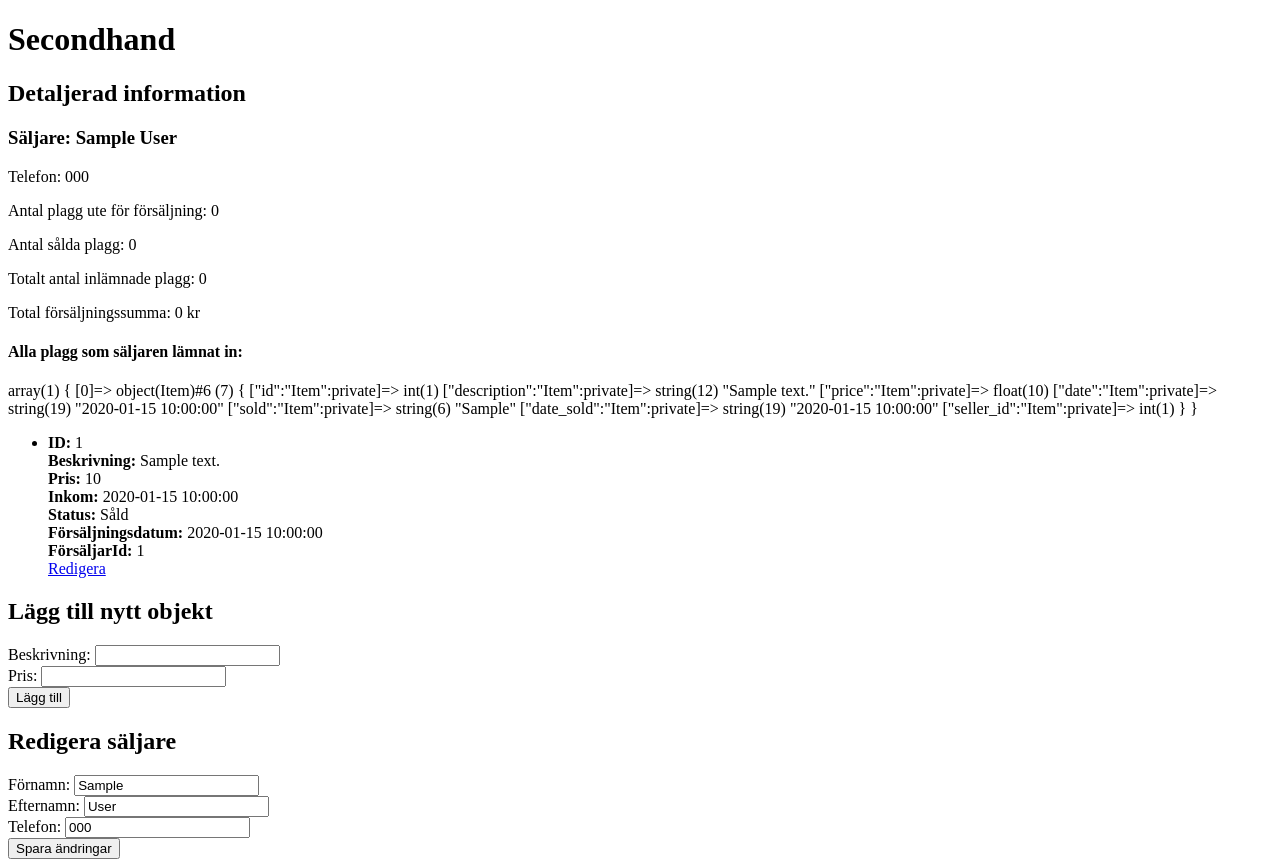
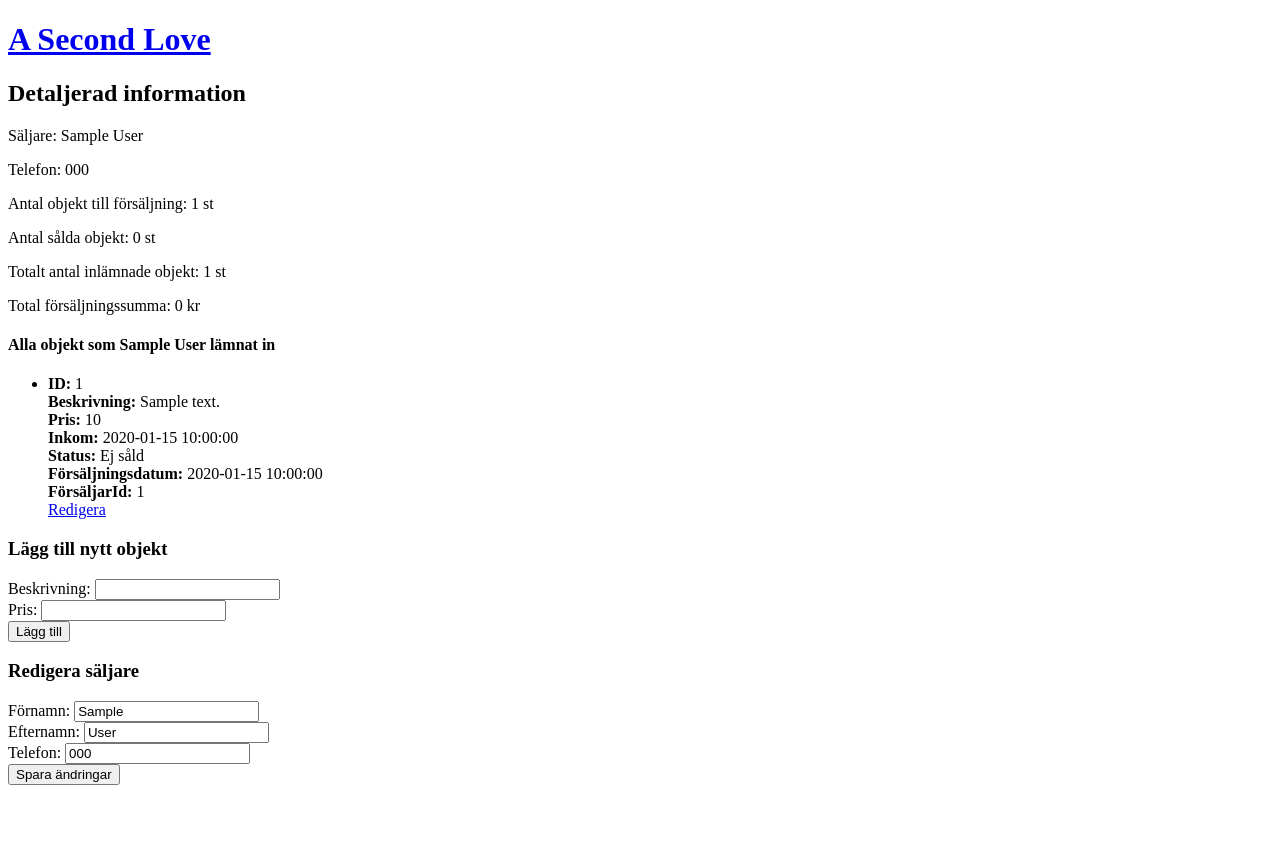
Before and after one commit to ToveLissner/PHP_assignment, a PHP site: page /slutprojekt/views/sellerDetails.php?id=1 in a window 1280 px wide. After the commit the page ends 785 px from the top, so only its background shows below. Run offline with PHP 8.4, Linux system fonts and the light colour scheme; tables that the repository leaves empty or names only in its code hold one stand-in row (values such as "Sample post").

Commit message:
functions

```diff
--- a/controllers/createItemController.php
+++ b/controllers/createItemController.php
@@ -10,7 +10,6 @@ if ($_SERVER['REQUEST_METHOD'] === 'POST') {
     if(isset($_POST['description'],$_POST['price'])){
         $description=filter_var($_POST['description'],FILTER_SANITIZE_SPECIAL_CHARS);
         $price=filter_var($_POST['price'],FILTER_SANITIZE_NUMBER_FLOAT);
-        // $seller_id=filter_var($_POST['seller_id'],FILTER_SANITIZE_NUMBER_INT);
 
         if(isset($_GET['id'])) {
             $seller_id = $_GET['id'];
--- a/controllers/createSellerController.php
+++ b/controllers/createSellerController.php
@@ -13,7 +13,10 @@ if ($_SERVER['REQUEST_METHOD'] === 'POST') {
         $statement->execute([$firstname,$lastname,$phone]);
     }
 
-    header('Location: ../index.php');
+    $sellerId = $pdo->lastInsertId(); // Hämta det senaste ID:t som genererades
+
+    header('Location: ../views/sellerCreated.php?id=' . $sellerId);
+
     exit;
 }
 ?>
--- a/index.php
+++ b/index.php
@@ -2,8 +2,8 @@
 include 'partials/header.php';
 ?>
 
-<a href="views/sellers.php">Visa säljare</a>
-<a href="views/items.php">Visa objekt</a>
+<a href="views/sellers.php">Visa alla säljare</a>
+<a href="views/items.php">Visa alla objekt</a>
 
 <?php
 include 'partials/footer.php';
--- a/models/Item.php
+++ b/models/Item.php
@@ -36,7 +36,7 @@ class Item {
     }
 
     public function getSold(){
-        return $this->sold;
+        return $this->sold == 1;
     }
 
     public function getDateSold(){
@@ -63,13 +63,13 @@ class Item {
         $this->date = $date;
     }
 
-    public function setSoldStatus($sold){
-        $this->sold = $sold;
+    public function setDateSold($date_sold){
+        $this->date_sold = $date_sold;
     }
 
-    // public function setDateSold($date_sold){
-    //     $this->date_sold =  $date_sold;
-    // }
+    public function setSoldStatus($sold){
+        $this->sold = $sold ? 1 : 0;
+    }
 
     public function setSellerIdFromItem($seller_id){
         $this->seller_id =  $seller_id;
--- a/partials/header.php
+++ b/partials/header.php
@@ -8,4 +8,4 @@
 </head>
 <body>
 
-<h1>Secondhand</h1>
+<a href="http://localhost/slutprojekt/index.php"><h1>A Second Love</h1></a>
--- a/views/createItem.php
+++ /dev/null
@@ -1 +0,0 @@
-sida under uppbyggnad
--- a/views/editSeller.php
+++ b/views/editSeller.php
@@ -1,5 +1,4 @@
 <?php
-
 ini_set('display_errors', 1);
 ini_set('display_startup_errors', 1);
 error_reporting(E_ALL);
@@ -8,13 +7,11 @@ require '../database/connection.php';
 include '../partials/header.php';
 include '../models/Seller.php';
 
-// Kontrollera om det finns en säljar-ID i URL:en
 if (isset($_GET['id'])) {
     $sellerId = $_GET['id'];
     $seller = Seller::getSellerById($sellerId);
 }
 
-var_dump($seller)
 ?>
 
 <h2>Redigera säljare</h2>
--- a/views/items.php
+++ b/views/items.php
@@ -6,8 +6,6 @@ include '../models/Item.php';
 
 <h2>Objekt</h2>
 
-<button><a href="createItem.php">Lägg till objekt</a></button>
-
 <?php
 $items = Item::getAllItems();
 ?>
@@ -15,7 +13,7 @@ $items = Item::getAllItems();
 <ul>
     <?php foreach ($items as $item): ?>
         <li>
-            <strong>ID:</strong> <?php echo $item->getItemId(); ?><br>
+            <strong>ProduktId:</strong> <?php echo $item->getItemId(); ?><br>
             <strong>Beskrivning:</strong> <?php echo $item->getDescription(); ?><br>
             <strong>Pris:</strong> <?php echo $item->getPrice(); ?><br>
             <strong>Inkom:</strong> <?php echo $item->getdate(); ?><br>
--- a/views/sellerDetails.php
+++ b/views/sellerDetails.php
@@ -24,31 +24,30 @@ if (isset($_GET['id']) && !empty($_GET['id'])) {
         $items = $seller->getItems();
 
 ?>
-        <h3>Säljare: <?php echo $seller->getFirstname() . ' ' . $seller->getLastname(); ?></h3>
+        <p>Säljare: <?php echo $seller->getFirstname() . ' ' . $seller->getLastname(); ?><p>
         <p>Telefon: <?php echo $seller->getPhoneNumber(); ?></p>
 
         <?php
-        // Antal plagg som är ute till försäljning
+        // Antal objekt som är ute till försäljning
         $submittedItems = array_filter($items, function($item) {
             return $item->getSold() == 0;
         });
 
         $numberOfSubmittedItems = count($submittedItems);
 
-        // Antal sålda plagg
+        // Antal sålda objekt
         $soldItems = array_filter($items, function($item) {
             return $item->getSold() == 1;
         });
 
         $numberOfSoldItems = count($soldItems);
 
-        // Totalt antal inlämnade plagg
+        // Totalt antal inlämnade objekt
         $totalItems = $numberOfSubmittedItems + $numberOfSoldItems;
 
-        echo "<p>Antal plagg ute för försäljning: $numberOfSubmittedItems</p>";
-        echo "<p>Antal sålda plagg: $numberOfSoldItems</p>";
-        echo "<p>Totalt antal inlämnade plagg: $totalItems</p>";
-
+        echo "<p>Antal objekt till försäljning: $numberOfSubmittedItems st</p>";
+        echo "<p>Antal sålda objekt: $numberOfSoldItems st</p>";
+        echo "<p>Totalt antal inlämnade objekt: $totalItems st</p>";
 
         // Total försäljningssumma
         $totalSales = 0;
@@ -60,8 +59,8 @@ if (isset($_GET['id']) && !empty($_GET['id'])) {
 
         ?>
 
-        <h4>Alla plagg som säljaren lämnat in:</h4>
-        <?php if (count($items) > 0) : var_dump($items);
+        <h4>Alla objekt som <?php echo $seller->getFirstname() . ' ' . $seller->getLastname(); ?> lämnat in </h4>
+        <?php if (count($items) > 0) : ;
 
         $itemsFromItem = Item::getAllItems();
         ?>
@@ -84,7 +83,7 @@ if (isset($_GET['id']) && !empty($_GET['id'])) {
         </ul>
 
     <?php else : ?>
-        <p>Inga plagg tillgängliga.</p>
+        <p>Inga objekt tillgängliga.</p>
     <?php endif; ?>
 
 <?php } else { ?>
@@ -101,7 +100,7 @@ if (isset($_GET['id'])) {
 
 ?>
 
-<h2>Lägg till nytt objekt</h2>
+<h3>Lägg till nytt objekt</h3>
 
 <form action="../controllers/createItemController.php?id=<?php echo $sellerId; ?>" method="POST">
     <label for="description">Beskrivning:</label>
@@ -115,7 +114,7 @@ if (isset($_GET['id'])) {
     <button type="submit">Lägg till</button>
 </form>
 
-<h2>Redigera säljare</h2>
+<h3>Redigera säljare</h3>
 
 <?php if ($seller): ?>
     <form action="../controllers/updateSellerController.php" method="POST">
```
Also changed, not shown: controllers/sellerDetailsController.php (added, +30 -0 lines), controllers/updateItemController.php (+14 -5 lines), controllers/updateSoldStatusController.php (+1 -37 lines), views/sellerCreated.php (added, +28 -0 lines), views/sellers.php (+4 -3 lines).
